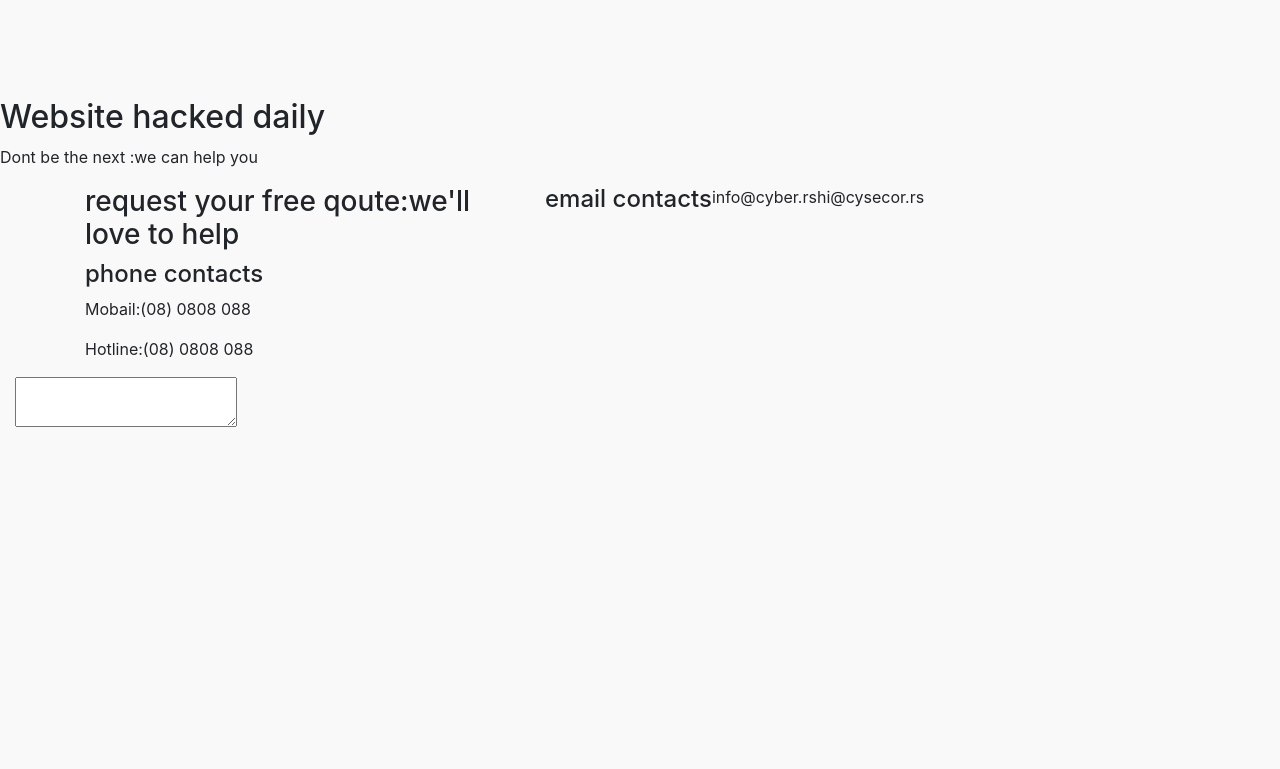
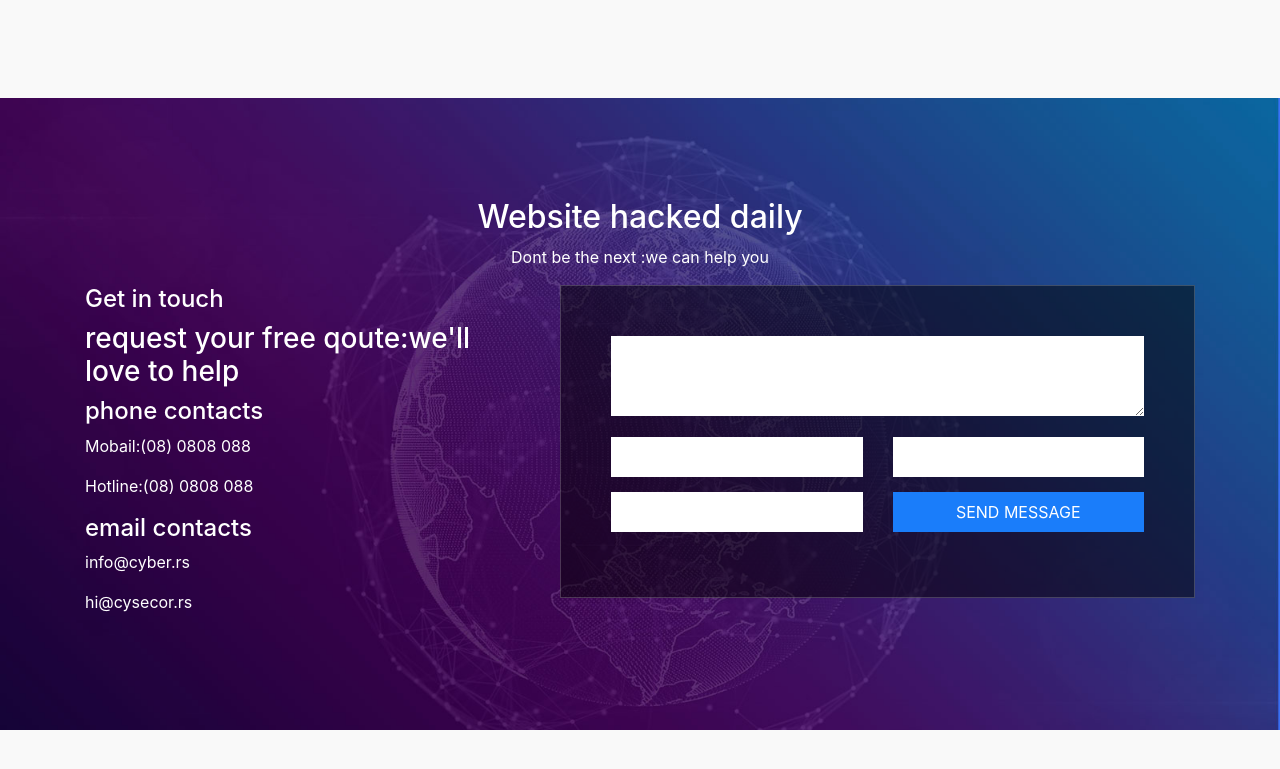
Before and after one commit to bozhidarmanchevski/live-site, a plain HTML site: page index.html in a window 1280 px wide. Shown: the part 4359-5128 px from the top of the page. Before the commit the page ends 4892 px from the top, so only its background shows below. Drawn offline with nearby package versions, Linux system fonts and the light colour scheme.

Commit message:
nadopolnuvanje

```diff
--- a/css/style.css
+++ b/css/style.css
@@ -274,6 +274,7 @@ font-size: 50px;
     color:#fff ;
     padding-top: 100px;
     padding-bottom: 100px;
+    background-size: cover;
 }
 
 .about-section h3 {
@@ -389,3 +390,51 @@ color: #fff;
     background-color: #2f0696;
     color:#fff !important ;
 }
+.contact-section{
+    padding-top: 100px;
+    padding-bottom: 100px;
+    background-image: url('../images/about.jpg');
+    color:#fff;
+    background-size: cover;
+
+}
+
+.contact-section h2, .contact-section p{
+     text-align: center;
+}
+
+.contact-section form {
+    background-color: rgba(0,0,0,0.5);
+    border: 1px solid rgba(255, 255, 255, 0.2);
+    padding: 50px;
+}
+
+.contact-section form textarea, .contact-section form input, .contact-section form button {
+    width: 100%;
+    border: 0;
+    outline: none;
+    margin-bottom: 15px;
+    height: 40px;
+
+}
+
+.contact-section .contact-details {
+    text-align: left;
+}
+
+.contact-section .contact-details p {
+    text-align: left;
+
+
+}
+ .contact-section form textarea{
+    height: 80px;
+ }
+
+ .contact-section form button{
+background-color: #1a7dfa;
+color: #fff;
+text-transform: uppercase;
+font-size: bold ;
+
+}
--- a/index.html
+++ b/index.html
@@ -223,13 +223,17 @@
   </div>
 </div>
 
-       <div class="contact">
+       <div class="contact-section">
      <h2>Website hacked daily</h2>
     <p>Dont be the next :we can help you</p>
+
 
    <div class="container">
     <div class="row">
       <div class="col-md-5">
+
+          <div class="contact-details">
+        <h4> Get in touch</h4>
         <h3>request your free qoute:we'll love to help</h3>
 
 
@@ -237,22 +241,45 @@
         <p>Mobail:(08) 0808 088</p>
         <p>Hotline:(08) 0808 088</p>
 
-        </div>
+
 
         <h4>email contacts</h4>
         <p>info@cyber.rs</p>
         <p>hi@cysecor.rs</p>
         </div>
+      </div>
 
 
-      </div>
+
 
 
       <div class="col-md-7">
         <form action="">
           <div class="row">
-            <div class="col-md-12">
-              <textarea></textarea>
+           <div class="col-md-12">
+            <textarea></textarea>
+          </div>
+        </div>
+
+             <div class="row">
+            <div class="col-md-6">
+              <input type="text">
+          </div>
+
+            <div class="col-md-6">
+             <input type="text">
+
+            </div>
+          </div>
+          <div class="row">
+          <div class="col-md-6">
+            <input type="text">
+        </div>
+
+          <div class="col-md-6">
+           <button type="submit">send message</button>
+          </div>
+        </div>
 
 
         </form>
```
